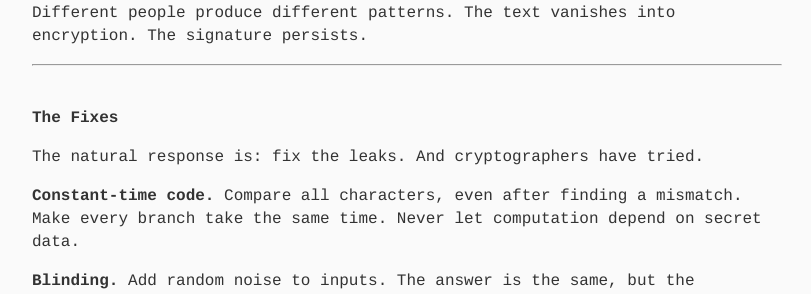
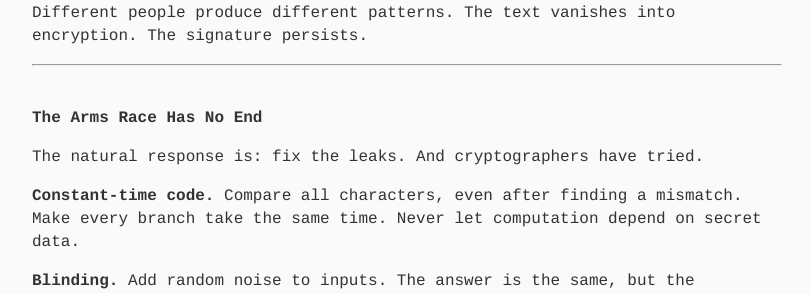
Before and after one commit to gcol33/blog, a Jekyll site: the page built from _posts/2025-12-06-leaky-locks.md, in a window 1280 px wide and 900 px high, scrolled down 5178 px. Shown: the part 151-445 px from the top of the window, without its empty margins (233-1044 px from the left). Built offline with Jekyll 4.4.1, drawn with Linux system fonts in a browser that asks for light colours; some web fonts are replaced.

Commit message:
Restore 'The Arms Race Has No End' title
🤖 Generated with [Claude Code](https://claude.com/claude-code)

Co-Authored-By: Claude Opus 4.5 <noreply@anthropic.com>

```diff
--- a/_posts/2025-12-06-leaky-locks.md
+++ b/_posts/2025-12-06-leaky-locks.md
@@ -377,7 +377,7 @@ Different people produce different patterns. The text vanishes into encryption.
 
 ---
 
-## The Fixes
+## The Arms Race Has No End
 
 The natural response is: fix the leaks. And cryptographers have tried.
 
```
